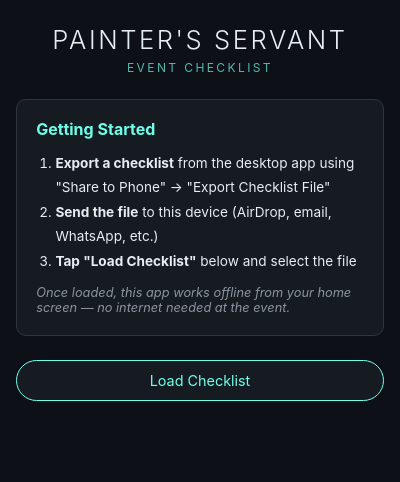
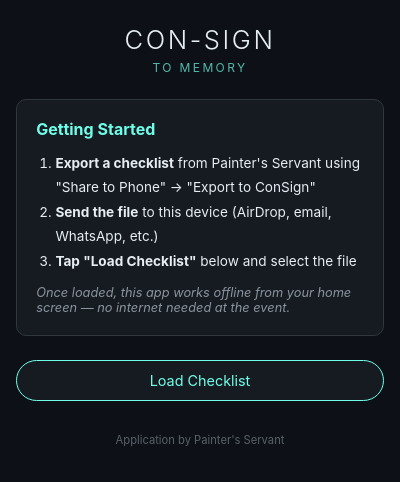
Before and after one commit to RhydianDowning/MagicConArtists, an Electron app: page pwa/index.html in a window 400 px wide. Drawn offline with Linux system fonts and the light colour scheme.

Commit message:
ConSign to memory changes

```diff
--- a/electron/renderer/styles.css
+++ b/electron/renderer/styles.css
@@ -181,3 +181,5 @@
 .remove-artist:hover { color: #f85149; }
 .checklist-artist h3:hover .remove-artist { opacity: 1; }
 .checklist-artist h3 { display: flex; align-items: center; }
+
+.app-credit { text-align: center; color: #8b949e; font-size: 0.7rem; margin-top: 2rem; opacity: 0.6; }
--- a/pwa/app.js
+++ b/pwa/app.js
@@ -40,7 +40,7 @@
   const isIOS = /iphone|ipad/i.test(navigator.userAgent);
   const isAndroid = /android/i.test(navigator.userAgent);
 
-  let html = `<h1>Painter's Servant</h1><p class="subtitle">Event Checklist</p>`;
+  let html = `<h1>CON-SIGN</h1><p class="subtitle">to memory</p>`;
 
   // Show instructions if no checklists loaded
   if (!checklists.length) {
@@ -51,13 +51,14 @@
       <h3>Getting Started</h3>
       <ol>
         ${installTip}
-        <li><strong>Export a checklist</strong> from the desktop app using "Share to Phone" → "Export Checklist File"</li>
+        <li><strong>Export a checklist</strong> from Painter's Servant using "Share to Phone" → "Export to ConSign"</li>
         <li><strong>Send the file</strong> to this device (AirDrop, email, WhatsApp, etc.)</li>
         <li><strong>Tap "Load Checklist"</strong> below and select the file</li>
       </ol>
       <p class="note">Once loaded, this app works offline from your home screen — no internet needed at the event.</p>
     </div>`;
     html += `<label class="file-btn">Load Checklist<input type="file" accept=".json" onchange="loadFile(event)" hidden></label>`;
+    html += `<p class="app-credit">Application by Painter's Servant</p>`;
     app.innerHTML = html;
     return;
   }
--- a/pwa/index.html
+++ b/pwa/index.html
@@ -6,7 +6,7 @@
   <meta name="theme-color" content="#0d1117">
   <meta name="apple-mobile-web-app-capable" content="yes">
   <meta name="apple-mobile-web-app-status-bar-style" content="black-translucent">
-  <title>Painter's Servant</title>
+  <title>ConSign to Memory</title>
   <link rel="manifest" href="manifest.json">
   <link rel="stylesheet" href="styles.css">
 </head>
--- a/pwa/styles.css
+++ b/pwa/styles.css
@@ -45,3 +45,4 @@
 .delete-btn:active { background: #da3633; border-color: #da3633; color: #fff; }
 
 .hidden { display: none !important; }
+.app-credit { text-align: center; color: #8b949e; font-size: 0.7rem; margin-top: 2rem; opacity: 0.6; }
```
Also changed, not shown: electron/renderer/checklist.js (+4 -4 lines), electron/renderer/index.html (+1 -0 lines), pwa/manifest.json.
